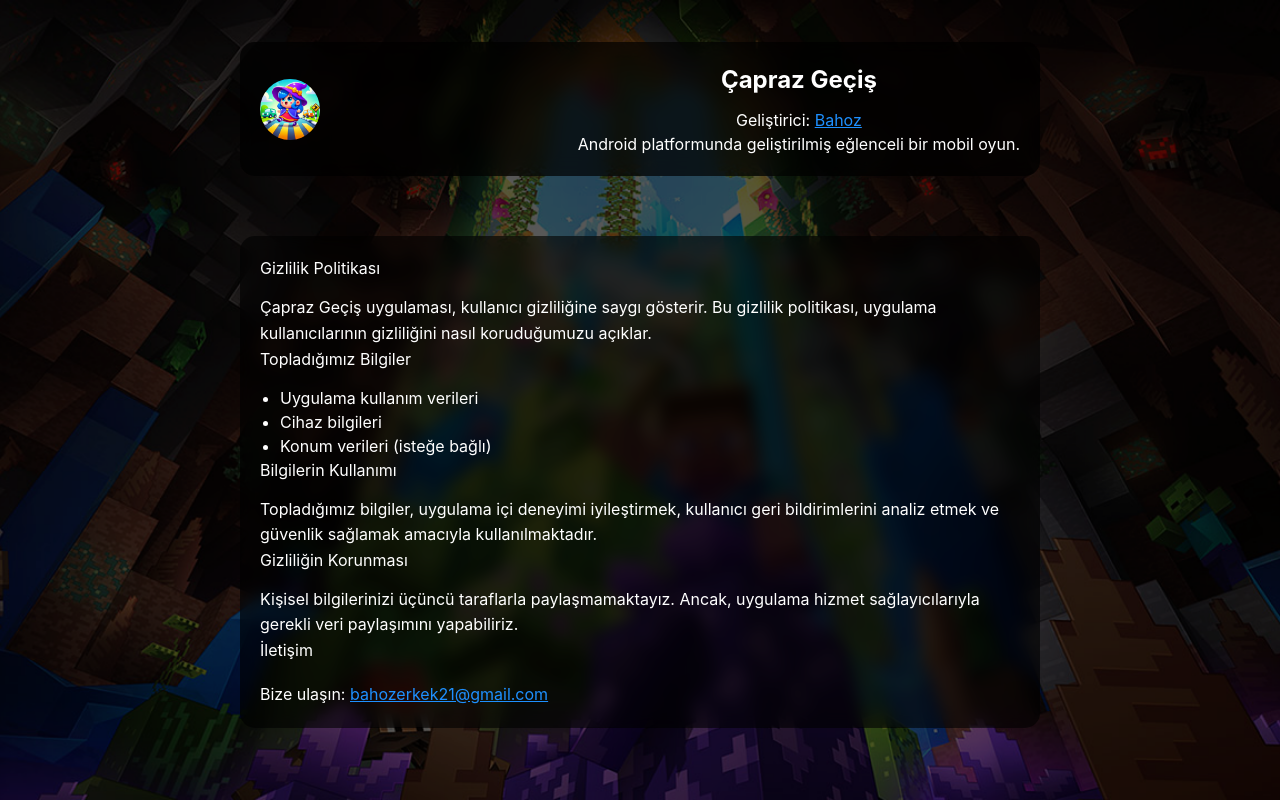
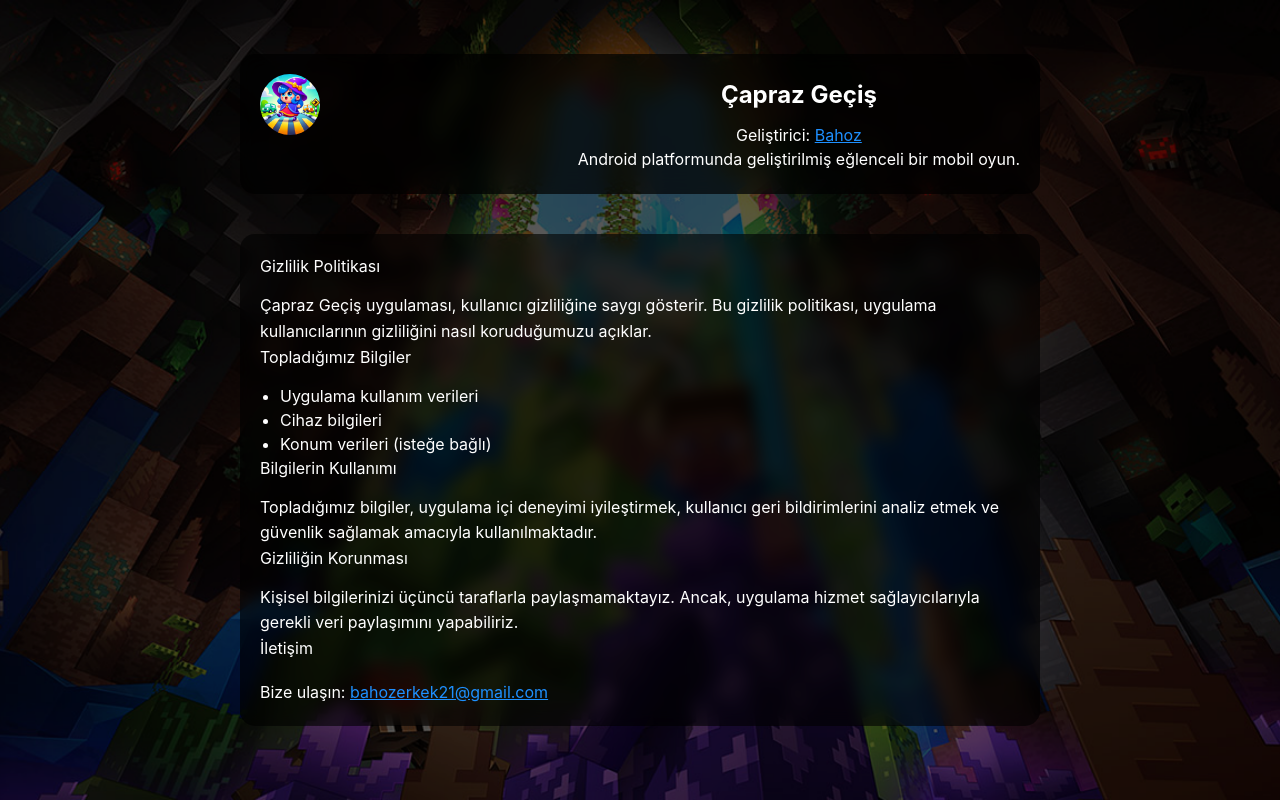
Before and after one commit to bahozzk/bahoz, a Next.js app: page /privacy in a window 1280 px wide. Built offline with nearby package versions, Linux system fonts and the light colour scheme.

Commit message:
Update globals.css

```diff
--- a/styles/globals.css
+++ b/styles/globals.css
@@ -62,7 +62,7 @@ body {
   text-align: center;
   width: 100%;
   max-width: 800px;
-  margin-bottom: 30px;
+  margin-bottom: 20px; /* Kutu arasındaki mesafeyi azaltma */
 }
 
 .info-card {
@@ -78,8 +78,8 @@ body {
 
 .app-logo {
   margin-right: 20px;
-  width: 60px;
-  height: 60px;
+  width: 100px; /* Logo boyutunu büyütme */
+  height: 100px;
   object-fit: contain;
 }
 
@@ -106,7 +106,7 @@ body {
 /* Gizlilik Politikası Alanı */
 .privacy-policy {
   max-width: 800px;
-  margin: 30px auto;
+  margin: 20px auto; /* Kutu arasındaki mesafeyi azaltma */
   padding: 20px;
   background: rgba(0, 0, 0, 0.6); /* Şeffaf arka plan */
   backdrop-filter: blur(8px); /* Bulanık arka plan efekti */
```
